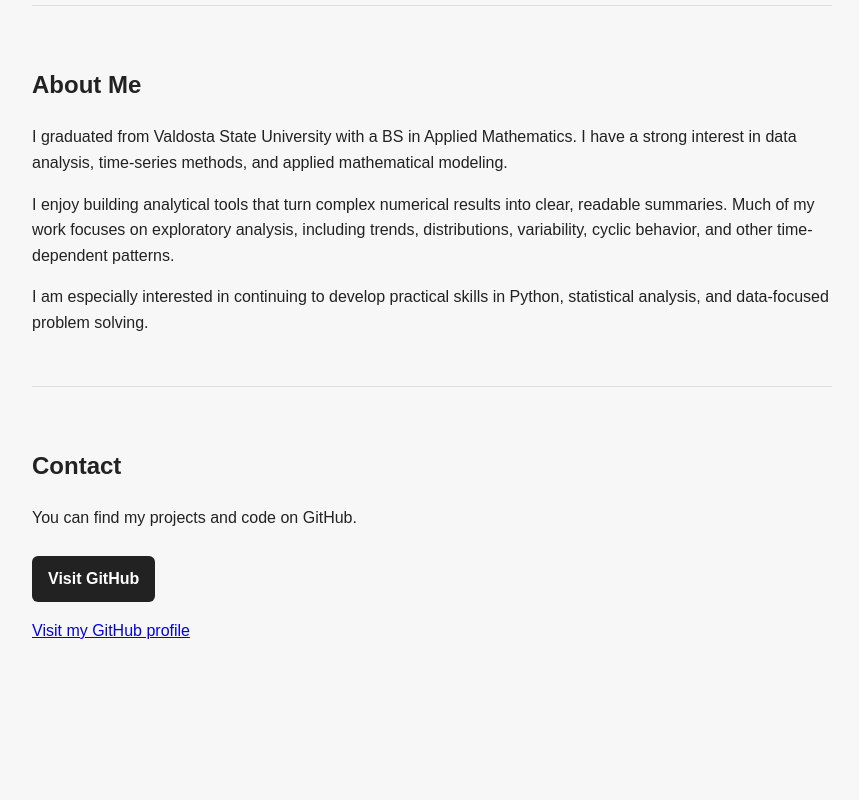
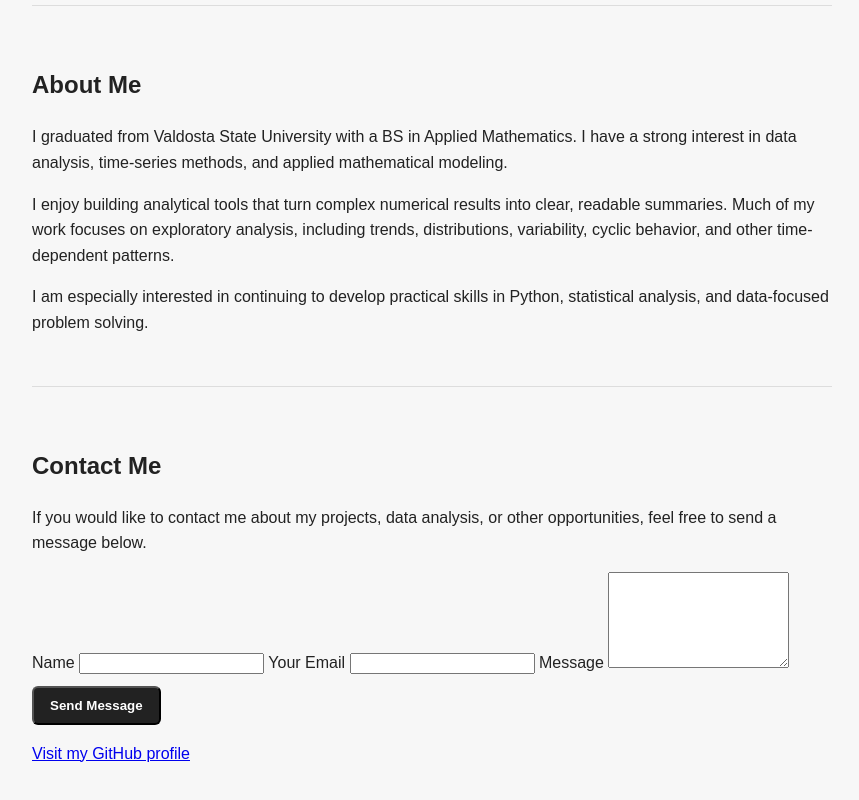
Before and after one commit to smithtimothy294-cyber/Data-Analysis.github.io, a plain HTML site: page index.html in a window 1280 px wide. Shown: the part 2493-3293 px from the top of the page, without its empty margins (208-1067 px from the left). Before the commit the page ends 3213 px from the top, so only its background shows below. Drawn offline with Linux system fonts and the light colour scheme.

Commit message:
Update index.html

```diff
--- a/index.html
+++ b/index.html
@@ -126,17 +126,44 @@
     </section>
 
     <section id="contact">
-        <h2>Contact</h2>
+        <h2>Contact Me</h2>
 
         <p>
-        You can find my projects and code on GitHub.
+            If you would like to contact me about my projects,
+            data analysis, or other opportunities, feel free to send a message below.
         </p>
 
-        <a class="project-link"
-           href="https://github.com/YOUR-USERNAME"
-           target="_blank">
-            Visit GitHub
-        </a>
+        <form
+            action="https://formspree.io/f/xppzgoek"
+            method="POST"
+            class="contact-form">
+
+            <label for="name">Name</label>
+            <input
+                type="text"
+                id="name"
+                name="name"
+                required>
+
+            <label for="email">Your Email</label>
+            <input
+                type="email"
+                id="email"
+                name="email"
+                required>
+
+            <label for="message">Message</label>
+            <textarea
+                id="message"
+                name="message"
+                rows="6"
+                required></textarea>
+
+            <button type="submit" class="project-link">
+                Send Message
+            </button>
+
+        </form>
     </section>
 
 
```
